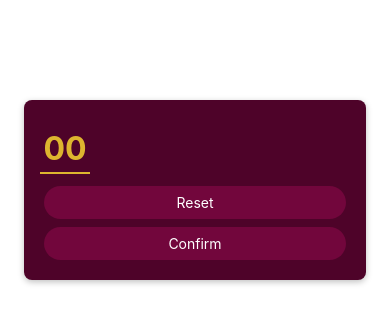
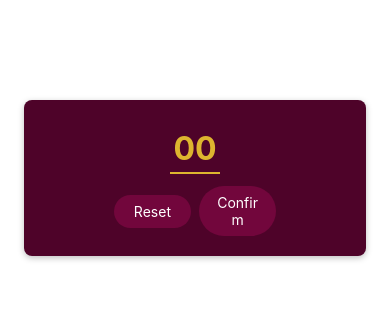
Before and after one commit to JessimH/RNCgame, a React Native app: screen / in a window 390 px wide. Shown: the top 324 px of the page. Built offline with nearby package versions, Linux system fonts and the light colour scheme.

Commit message:
Button Layout

```diff
--- a/screens/StartGameScreen.js
+++ b/screens/StartGameScreen.js
@@ -12,8 +12,14 @@
                 autoCapitalize='none'
                 autoCorrect={false}
             />
-            <PrimaryButton>Reset</PrimaryButton>
-            <PrimaryButton>Confirm</PrimaryButton>
+            <View style={styles.buttonsContainer}>
+                <View style={styles.buttonContainer}>
+                    <PrimaryButton>Reset</PrimaryButton>
+                </View>
+                <View style={styles.buttonContainer}>
+                    <PrimaryButton>Confirm</PrimaryButton>
+                </View>
+            </View>
         </View>
     )
 }
@@ -22,6 +28,9 @@
 
 const styles = StyleSheet.create({
     inputContainer: {
+        flexDirection: 'column',
+        justifyContent: 'space-between',
+        alignItems: 'center',
         marginTop: 100,
         padding: 16,
         marginHorizontal: 24,
@@ -45,5 +54,13 @@
         marginVertical: 8,
         fontWeight: 'bold',
         textAlign: 'center'
+    },
+    buttonsContainer: {
+        flexDirection: 'row',
+        alignItems: 'center',
+        justifyContent: 'center',
+    },
+    buttonContainer: {
+        flex: 1
     }
 })
```
